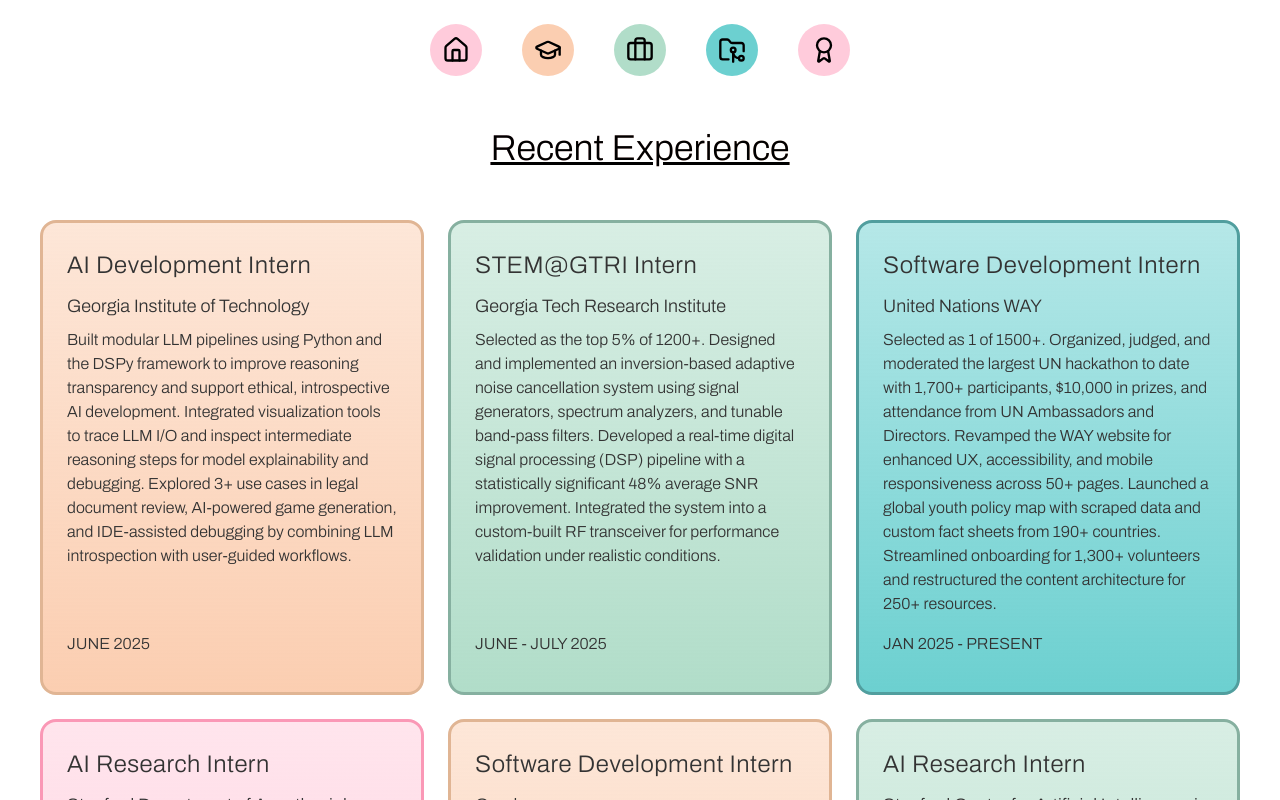
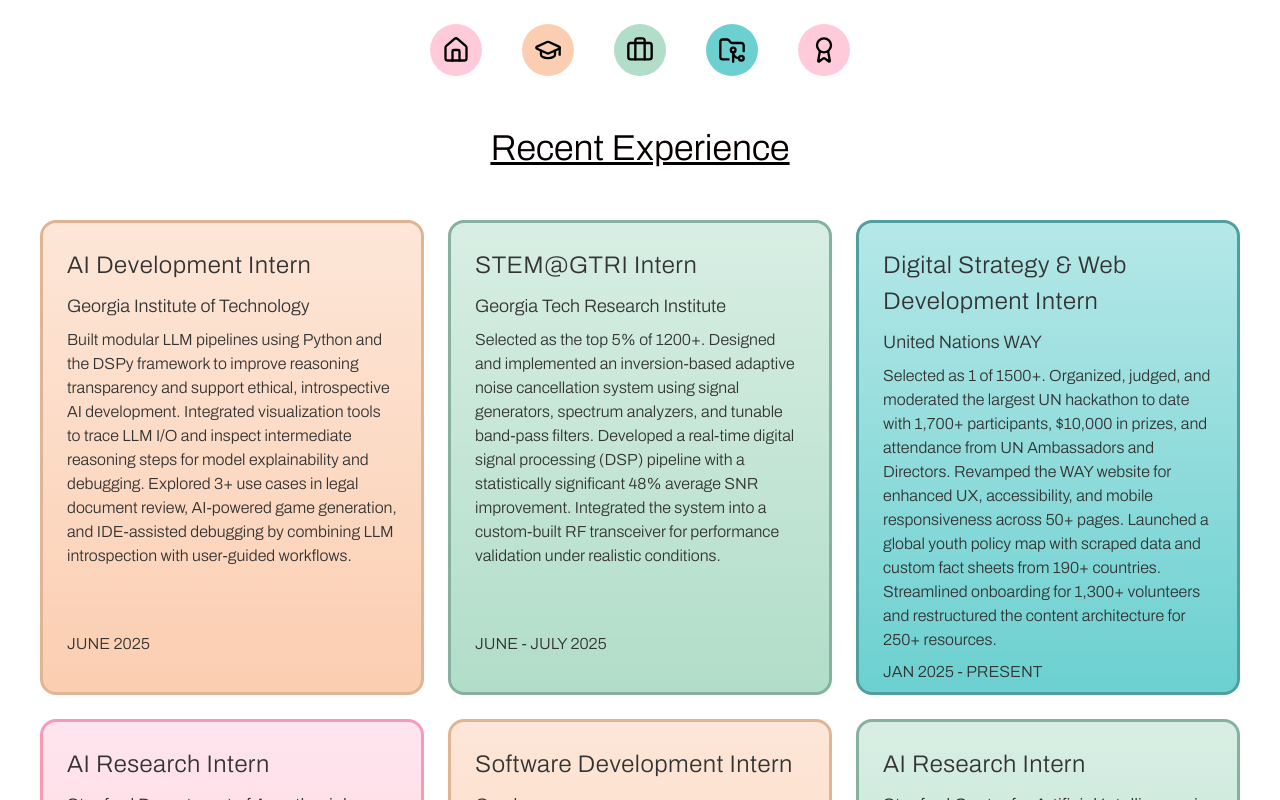
Before and after one commit to aaru4/aarushi-portfolio-v2, a Next.js app: page /expPage in a window 1280 px wide. Shown: the top 800 px of the page. Built offline with nearby package versions, Linux system fonts and the light colour scheme.

Commit message:
Update page.tsx

```diff
--- a/app/expPage/page.tsx
+++ b/app/expPage/page.tsx
@@ -35,7 +35,7 @@
 />
 
 <UCProjectBox
-  title="Software Development Intern"
+  title="Digital Strategy & Web Development Intern"
   org="United Nations WAY"
   date="JAN 2025 - PRESENT"
   desc="Selected as 1 of 1500+. Organized, judged, and moderated the largest UN hackathon to date with 1,700+ participants, $10,000 in prizes, and attendance from UN Ambassadors and Directors. Revamped the WAY website for enhanced UX, accessibility, and mobile responsiveness across 50+ pages. Launched a global youth policy map with scraped data and custom fact sheets from 190+ countries. Streamlined onboarding for 1,300+ volunteers and restructured the content architecture for 250+ resources."
```
